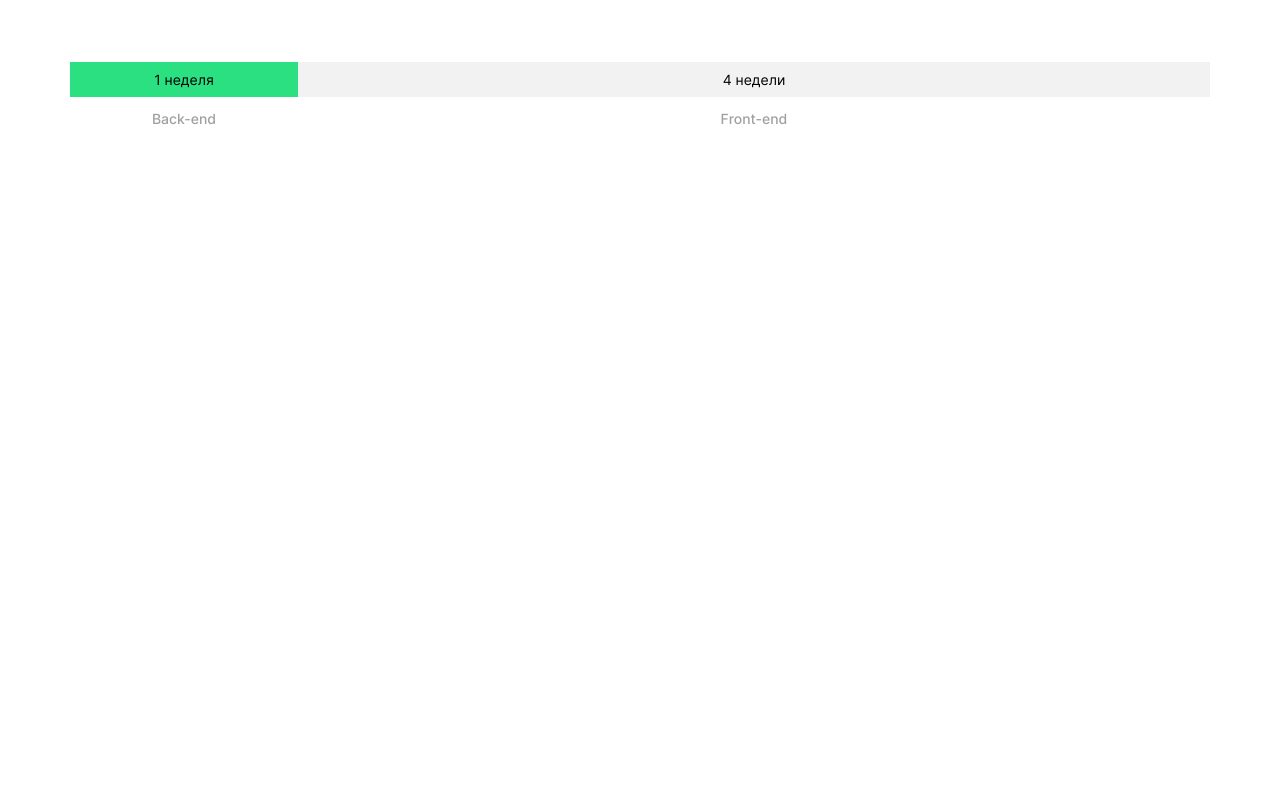
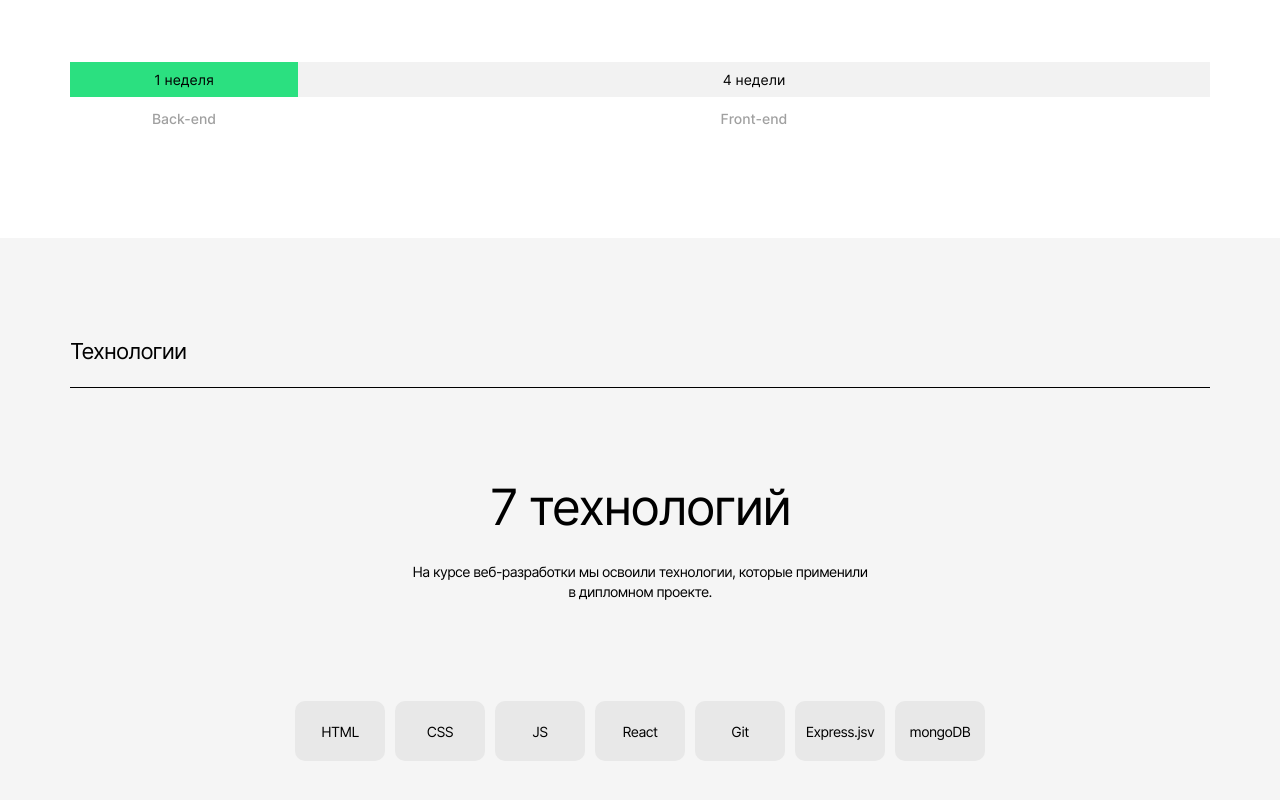
Before and after one commit to LeisanMingalieva/movies-explorer-frontend, a React (Create React App) app: page / in a window 1280 px wide. Shown: the part 981-1781 px from the top of the page. Before the commit the page ends 1219 px from the top, so only its background shows below. Built offline with nearby package versions, Linux system fonts and the light colour scheme.

Commit message:
create Techs Component

```diff
--- a/src/components/Main/Main.js
+++ b/src/components/Main/Main.js
@@ -2,6 +2,7 @@
 import Promo from "../Promo/Promo";
 import NavTab from "../NavTab/NavTab";
 import AboutProject from "../AboutProject/AboutProject";
+import Techs from "../Techs/Techs";
 
 function Main() {
     return (
@@ -9,6 +10,7 @@
             <Promo />
             <NavTab />
             <AboutProject />
+            <Techs />
         </div>
 
     )
--- /dev/null
+++ b/src/components/Techs/Techs.css
@@ -0,0 +1,69 @@
+.techs {
+    background-color: #F5F5F5;
+    padding: 100px 70px 100px;
+    color: #000;
+}
+
+.techs__title {
+    font-size: 22px;
+    line-height: normal;
+    letter-spacing: -0.88px;
+    font-style: normal;
+    font-weight: 400;
+    font-family: Inter;
+    padding: 0 0 23px 0;
+    border-bottom: 1px solid #000;
+    margin: 0;
+}
+
+.techs__content-title {
+    padding: 90px 0 0;
+    text-align: center;
+    font-style: normal;
+    font-weight: 400;
+    font-family: Inter;
+    font-size: 50px;
+    line-height: 116%;
+    letter-spacing: -2px;
+    margin: 0;
+}
+
+.techs__content-text {
+    text-align: center;
+    font-family: Inter;
+    font-size: 14px;
+    font-style: normal;
+    font-weight: 400;
+    line-height: 142.85%;
+    letter-spacing: -0.56px;
+    padding: 26px 0 0;
+    margin: 0 auto;
+    max-width: 460px;
+}
+
+.techs__content-items {
+    display: flex;
+    list-style: none;
+    gap: 10px;
+    justify-content: center;
+    padding: 100px 0 0;
+    margin: 0;
+    align-items: center;
+}
+
+.techs__content-item {
+    width: 90px;
+    height: 60px;
+    border-radius: 10px;
+    background-color: #E8E8E8;
+    font-family: Inter;
+    font-size: 14px;
+    font-style: normal;
+    font-weight: 400;
+    line-height: normal;
+    letter-spacing: -0.56px;
+    display: flex;
+    justify-content: center;
+    align-items: center;
+
+}
--- /dev/null
+++ b/src/components/Techs/Techs.js
@@ -0,0 +1,23 @@
+import React from "react";
+import './Techs.css';
+
+function Techs() {
+    return (
+        <section className="techs" id='techs'>
+            <h2 className="techs__title">Технологии</h2>
+            <h3 className="techs__content-title">7 технологий</h3>
+            <p className="techs__content-text">На курсе веб-разработки мы освоили технологии, которые применили в дипломном проекте.</p>
+            <ul className="techs__content-items">
+                <li className="techs__content-item">HTML</li>
+                <li className="techs__content-item">CSS</li>
+                <li className="techs__content-item">JS</li>
+                <li className="techs__content-item">React</li>
+                <li className="techs__content-item">Git</li>
+                <li className="techs__content-item">Express.jsv</li>
+                <li className="techs__content-item">mongoDB</li>
+            </ul>
+        </section>
+    )
+}
+
+export default Techs;
```
